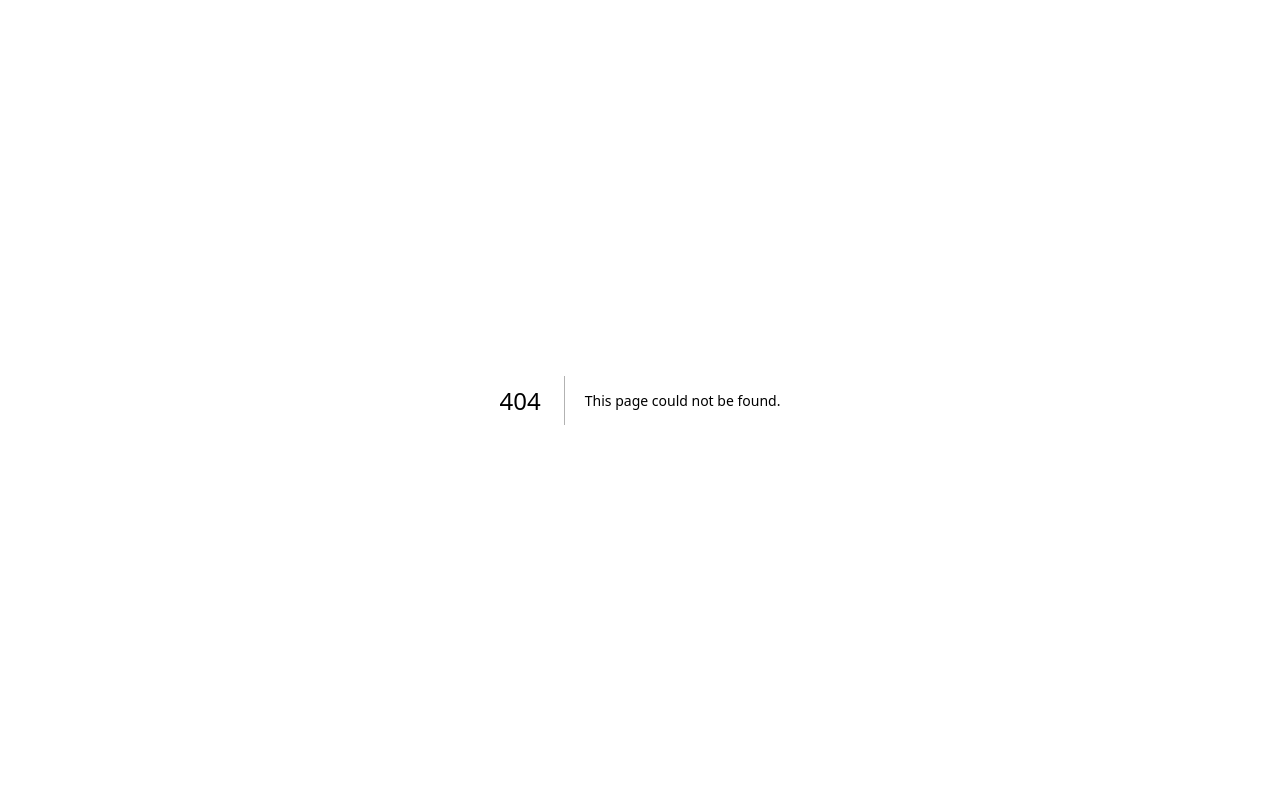
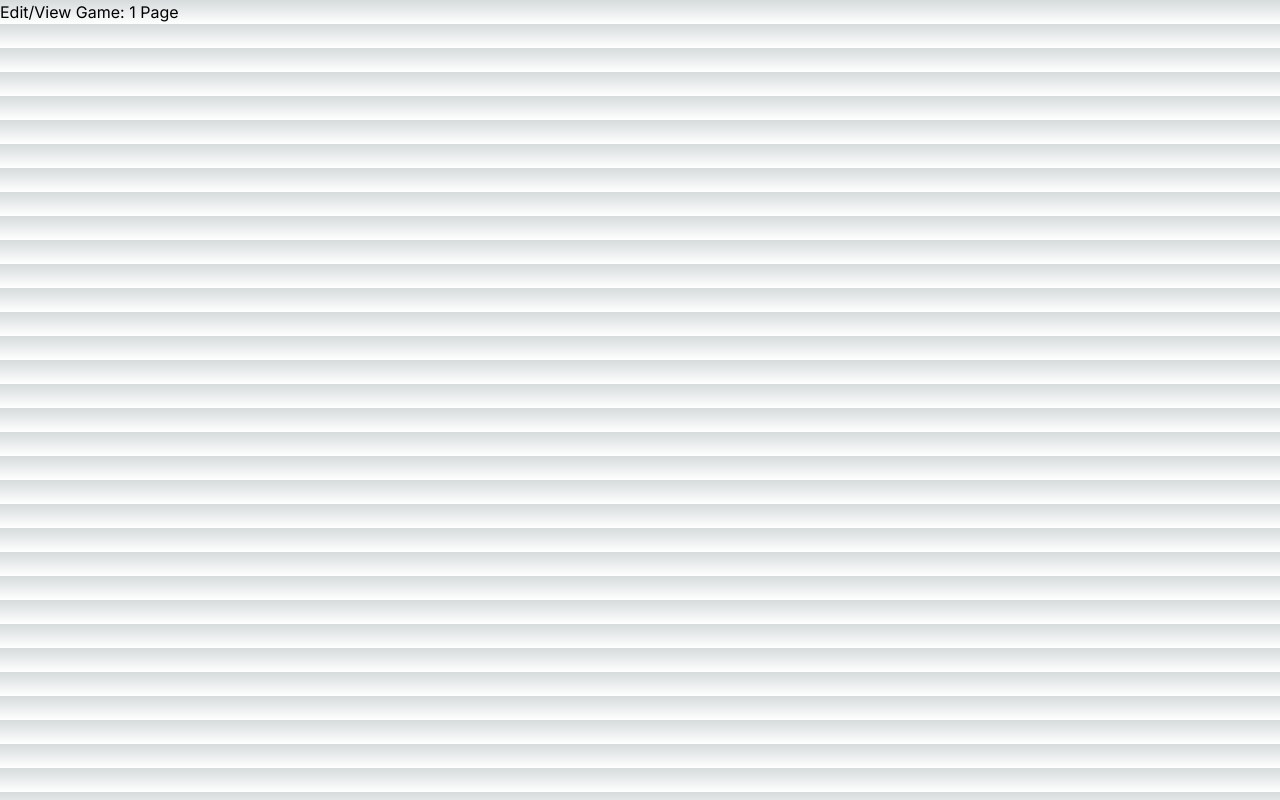
Before and after one commit to tinkereryorch/backlog-tracker, a Next.js app in the folder frontend/: page /game/1 in a window 1280 px wide. Before the commit this address had no page. Built offline with nearby package versions, Linux system fonts and the light colour scheme.

Commit message:
Added dynamic route to view/edit a game

```diff
--- /dev/null
+++ b/frontend/src/app/game/[id]/page.js
@@ -0,0 +1,7 @@
+export default function Game({ params }) {
+    return(
+        <div>
+            <p>Edit/View Game: {params.id} Page</p>
+        </div>
+    )
+}
--- a/frontend/src/app/game/page.js
+++ /dev/null
@@ -1,7 +0,0 @@
-export default function Game() {
-    return(
-        <div>
-            <p>Edit/View Game Page</p>
-        </div>
-    )
-}
```
